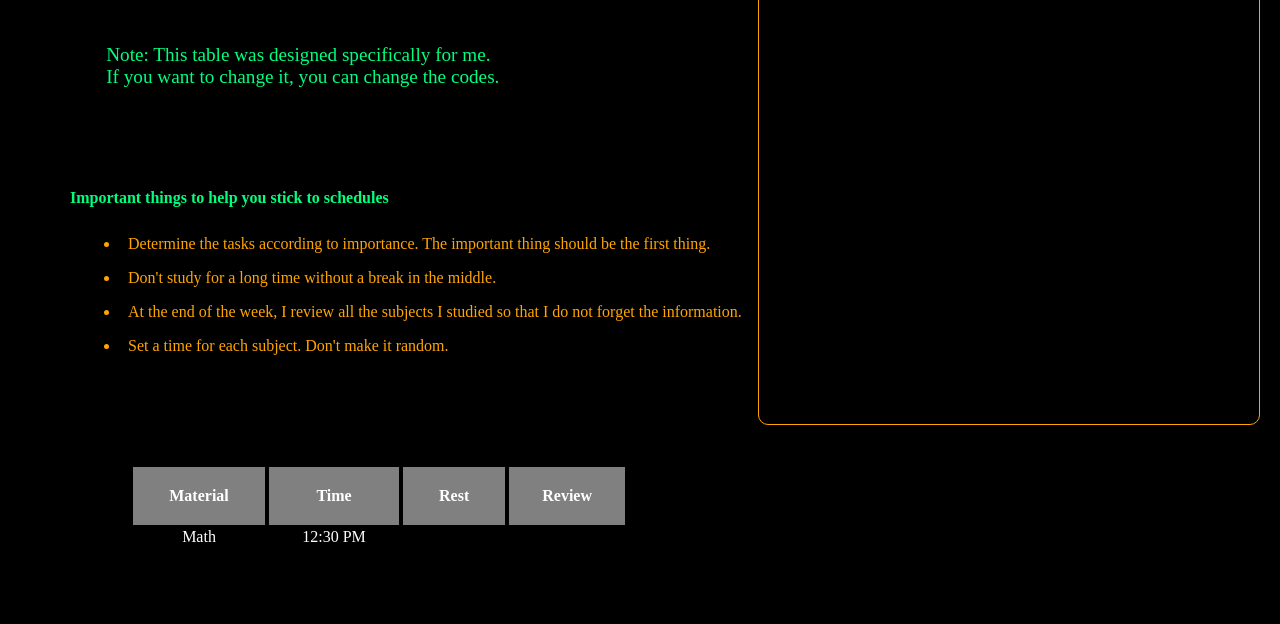
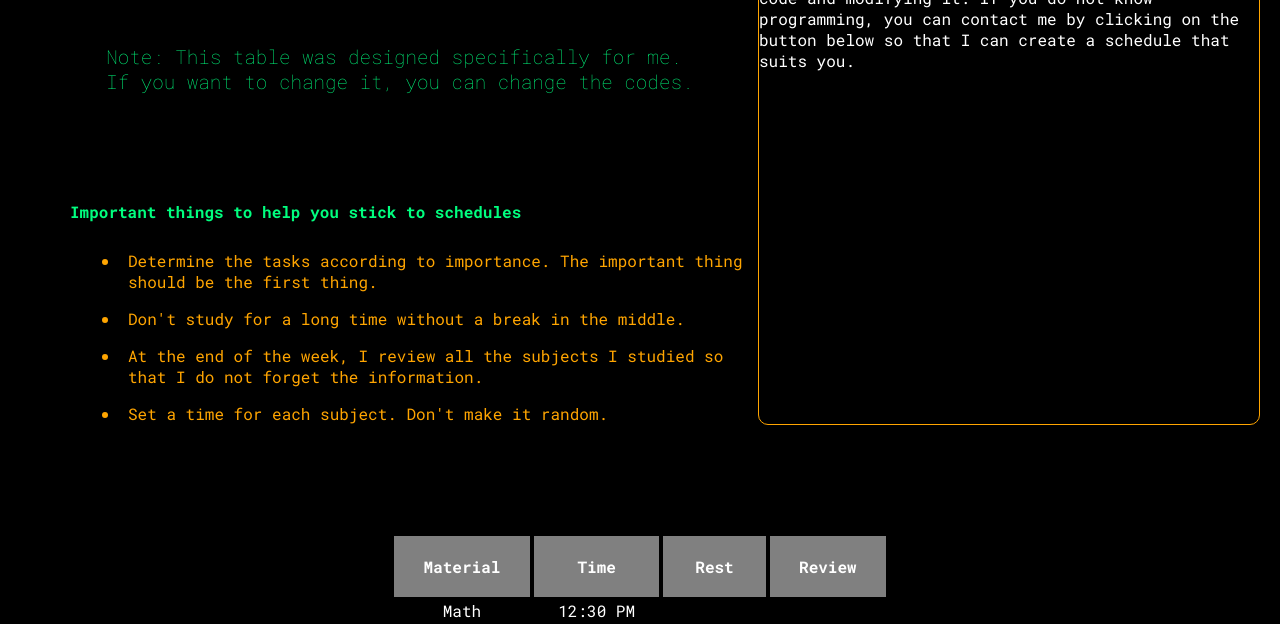
Before and after one commit to AddieX/StudySchedule, a website: page index.html in a window 1280 px wide. Shown: the part 197-821 px from the top of the page. Before the commit the page ends 800 px from the top, so only its background shows below. Drawn offline with Linux system fonts and the light colour scheme.

Commit message:
Add Fonts File

```diff
--- a/index.html
+++ b/index.html
@@ -4,6 +4,7 @@
     <meta charset="UTF-8" />
     <meta name="viewport" content="width=device-width, initial-scale=1.0" />
     <link rel="stylesheet" href="/src/Css/style.css" />
+    <link rel="stylesheet" href="/src/Css/fonts.css" />
     <title>Study Schedule | Addie!</title>
   </head>
   <body>
--- /dev/null
+++ b/src/Css/fonts.css
@@ -0,0 +1,10 @@
+@import url("https://fonts.googleapis.com/css2?family=Roboto+Mono:ital,wght@0,100..700;1,100..700&display=swap");
+
+
+h1 {
+  font-family: "Roboto Mono
+}
+
+body {
+  font-family: "Roboto Mono";
+}
```
